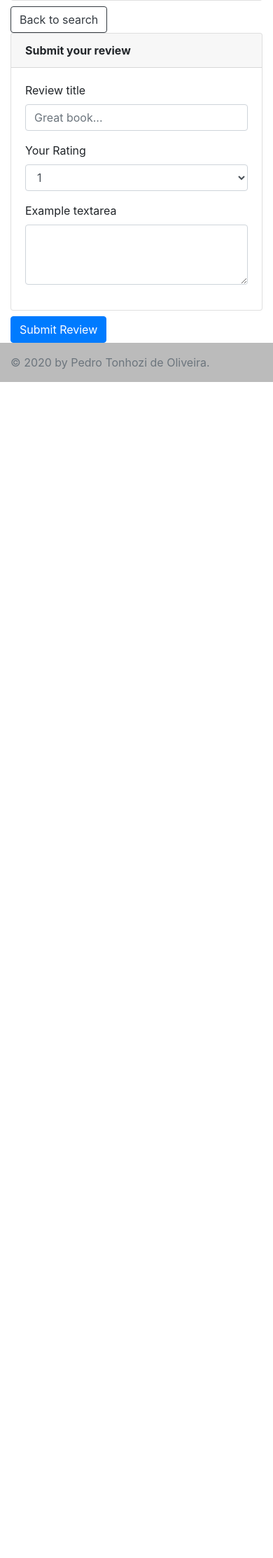
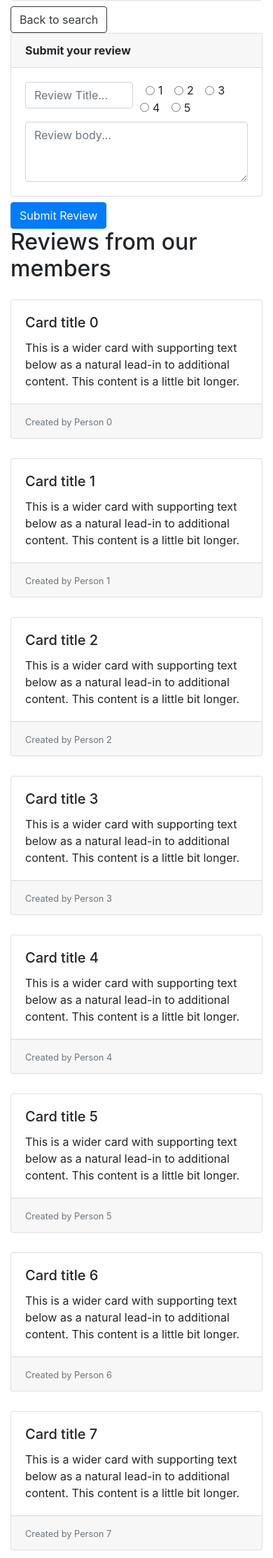
Before and after one commit to tonhozi/harvard_project1, a Flask app: template templates/book.html in a window 390 px wide. Shown: the part 599-2826 px from the top of the page at 70% size. Before the commit the page ends 1145 px from the top, so only its background shows below. Run offline with Flask 2, Linux system fonts and the light colour scheme; the template is opened without the code that fills it, so the values that code supplies are empty; parts of the project's set-up code (start-up, migrations or seed data) failed here and were passed over; some libraries are stand-ins or nearby versions.

Commit message:
Show reviews

```diff
--- a/templates/book.html
+++ b/templates/book.html
@@ -13,7 +13,7 @@ Book
         style="height: 300px;" alt="Cover of {{book_db.title}}">
     </div>
   </div>
-  <div class="col-sm-4">
+  <div class="col-sm-3">
     <div class="card">
       <div class="card-body">
         <h5 class="card-title">{{book_db.title}}</h5>
@@ -26,36 +26,65 @@ Book
     <a class="btn btn-outline-dark mt-2" href="{{ url_for('search') }}" role="button">Back to
       search</a>
   </div>
-  <div class="col-sm-5">
+  <div class="col-sm-6">
     <form>
       <div class="card">
         <div class="card-header">
           <strong>Submit your review</strong>
         </div>
         <div class="card-body">
-          <div class="form-group">
-            <label for="title">Review title</label>
-            <input type="text" class="form-control" id="title" placeholder="Great book...">
+          <div class="form-row">
+            <div class="col">
+              <input type="text" class="form-control" id="title" placeholder="Review Title...">
+            </div>
+            <div class="col">
+              <div class="form-check form-check-inline ml-2">
+                <input class="form-check-input" type="radio" name="rating" id="inlineRadio1" value="1">
+                <label class="form-check-label" for="inlineRadio1">1</label>
+              </div>
+              <div class="form-check form-check-inline">
+                <input class="form-check-input" type="radio" name="rating" id="inlineRadio2" value="2">
+                <label class="form-check-label" for="inlineRadio2">2</label>
+              </div>
+              <div class="form-check form-check-inline">
+                <input class="form-check-input" type="radio" name="rating" id="inlineRadio3" value="3">
+                <label class="form-check-label" for="inlineRadio3">3</label>
+              </div>
+              <div class="form-check form-check-inline">
+                <input class="form-check-input" type="radio" name="rating" id="inlineRadio4" value="4">
+                <label class="form-check-label" for="inlineRadio4">4</label>
+              </div>
+              <div class="form-check form-check-inline">
+                <input class="form-check-input" type="radio" name="rating" id="inlineRadio5" value="5">
+                <label class="form-check-label" for="inlineRadio5">5</label>
+              </div>
+            </div>
           </div>
-          <div class="form-group">
-            <label for="stars">Your Rating</label>
-            <select class="form-control" id="stars">
-              <option>1</option>
-              <option>2</option>
-              <option>3</option>
-              <option>4</option>
-              <option>5</option>
-            </select>
-          </div>
-          <div class="form-group">
-            <label for="exampleFormControlTextarea1">Example textarea</label>
-            <textarea class="form-control" id="exampleFormControlTextarea1" rows="3"></textarea>
-          </div>
+          <textarea class="form-control mt-2" id="review" rows="3" placeholder="Review body..."></textarea>
         </div>
       </div>
-      <button type="submit" class="btn btn-primary mt-2">Submit Review</button>
+      <button type="submit" class="btn btn-primary mt-2 offset-md-9">Submit Review</button>
     </form>
   </div>
 </div>
+<h2>Reviews from our members</h2>
+<div class="row row-cols-1 row-cols-md-3 mt-4 card-columns">
+  {% for x in range(0,10) %}
+  <div class="col mb-3">
+    <div class="card">
+      <div class="card-body">
+        <h5 class="card-title">Card title {{x}}</h5>
+        <p class="card-text">This is a wider card with supporting text below as a natural lead-in to additional
+          content.
+          This content is a little bit longer.</p>
+      </div>
+      <div class="card-footer">
+        <small class="text-muted">Created by Person {{x}}</small>
+      </div>
+    </div>
+  </div>
+  {% endfor %}
+
+</div>
 
 {% endblock %}
```
Also changed, not shown: README.md.
